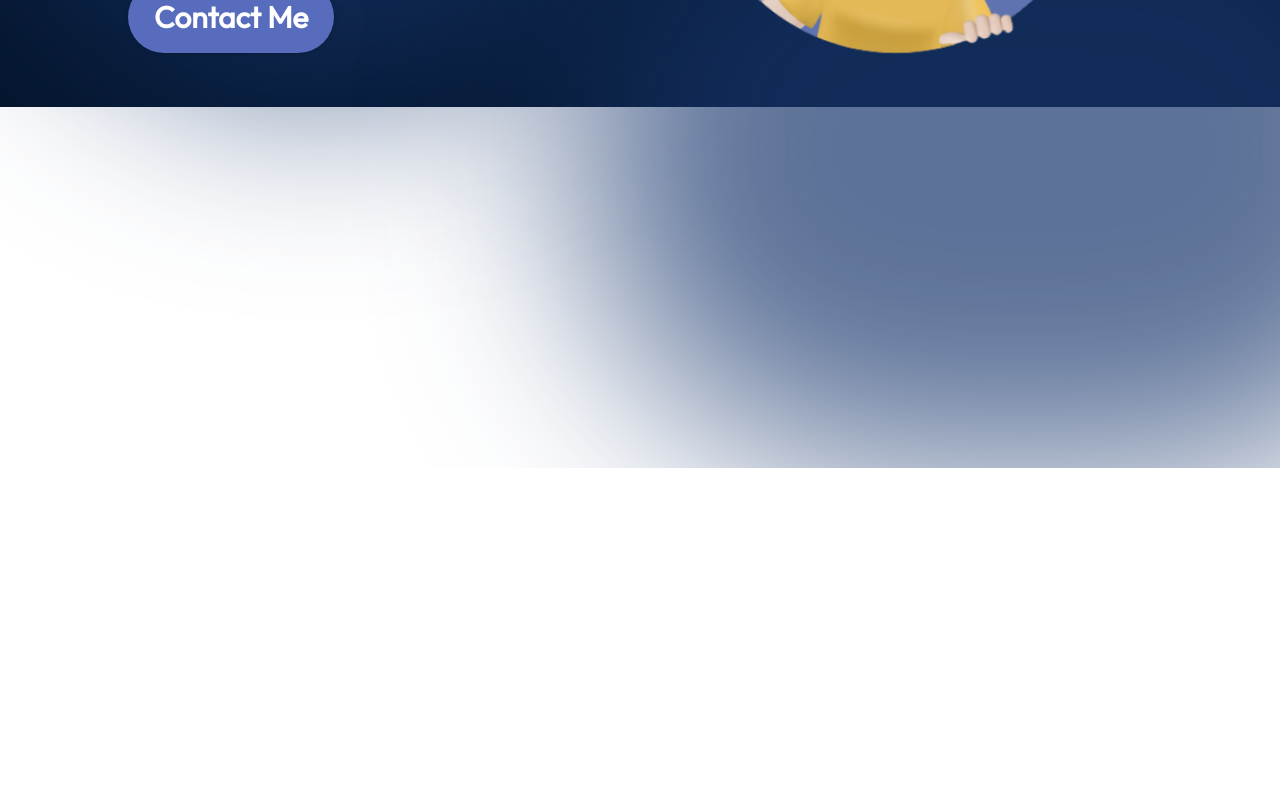
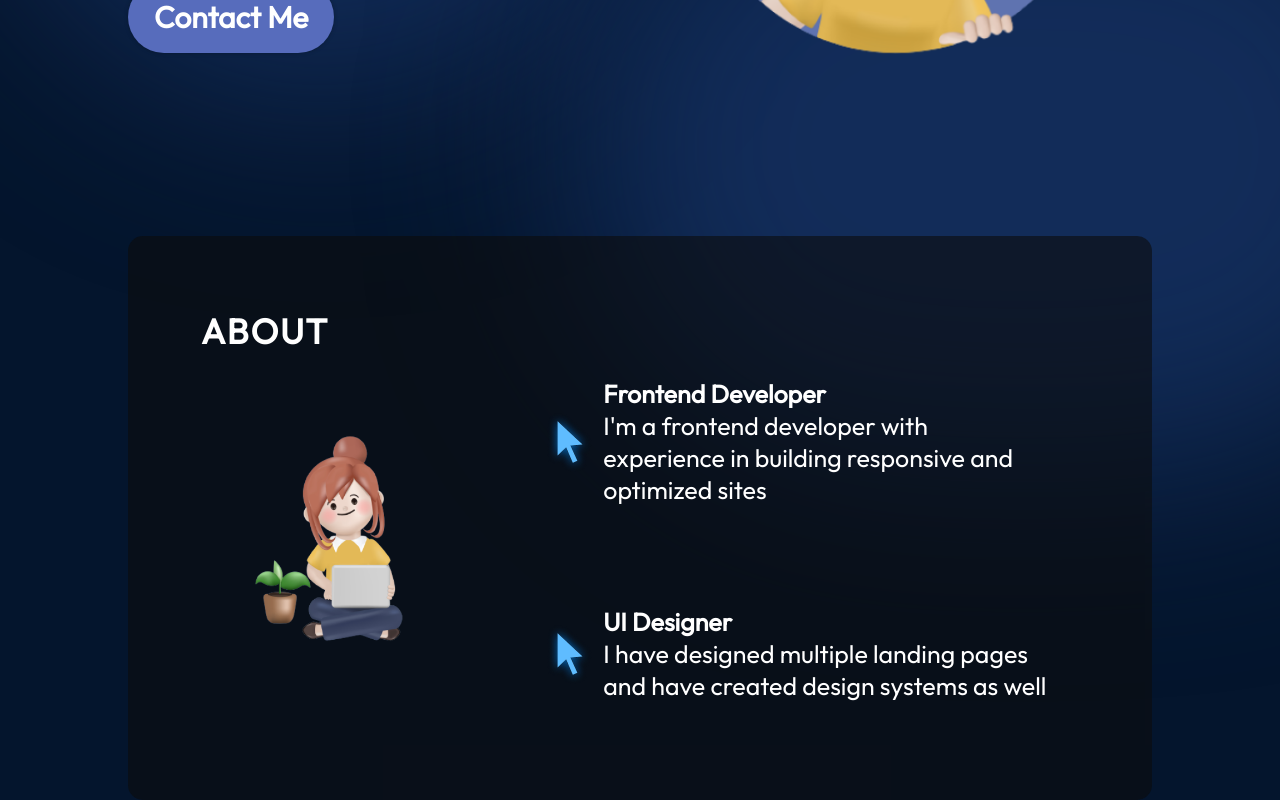
Before and after one commit to Satndr/Portfolio, a React (Vite) app in the folder Portfolio/: page / in a window 1280 px wide. Shown: the part 566-1366 px from the top of the page. Before the commit the page ends 1034 px from the top, so only its background shows below. Built offline with nearby package versions, Linux system fonts and the light colour scheme.

Commit message:
About section

```diff
--- a/Portfolio/src/App.jsx
+++ b/Portfolio/src/App.jsx
@@ -3,6 +3,7 @@
 import styles from "./App.module.css";
 import { Navbar } from './Components/Navbar/Navbar';
 import { Hero } from './Components/Hero/Hero';
+import { About } from './Components/About/About';
 
 function App() {
 
@@ -10,6 +11,7 @@
     <div className={styles.App}>
       <Navbar/>
       <Hero/>
+      <About/>
     </div>
   )
 }
--- /dev/null
+++ b/Portfolio/src/Components/About/About.jsx
@@ -0,0 +1,52 @@
+import React from 'react'
+import styles from "./About.module.css";
+import aboutImage from "../../assets/about/aboutImage.png";
+import cursorIcon from "../../assets/about/cursorIcon.png";
+import serverIcon from "../../assets/about/serverIcon.png";
+
+export const About = () => {
+    return (
+      <section className={styles.container} id="about">
+        <h2 className={styles.title}>About</h2>
+        <div className={styles.content}>
+          <img
+            src={aboutImage}
+            alt="Me sitting with a laptop"
+            className={styles.aboutImage}
+          />
+          <ul className={styles.aboutItems}>
+            <li className={styles.aboutItem}>
+              <img src={cursorIcon} alt="Cursor icon" />
+              <div className={styles.aboutItemText}>
+                <h3>Frontend Developer</h3>
+                <p>
+                  I'm a frontend developer with experience in building responsive
+                  and optimized sites
+                </p>
+              </div>
+            </li>
+            {/* <li className={styles.aboutItem}>
+              <img src={serverIcon} alt="Server icon" />
+              <div className={styles.aboutItemText}>
+                <h3>Backend Developer</h3>
+                <p>
+                  I have experience developing fast and optimised back-end systems
+                  and APIs
+                </p>
+              </div>
+            </li> */}
+            <li className={styles.aboutItem}>
+              <img src={cursorIcon} alt="UI icon" />
+              <div className={styles.aboutItemText}>
+                <h3>UI Designer</h3>
+                <p>
+                  I have designed multiple landing pages and have created design
+                  systems as well
+                </p>
+              </div>
+            </li>
+          </ul>
+        </div>
+      </section>
+    );
+  };
--- /dev/null
+++ b/Portfolio/src/Components/About/About.module.css
@@ -0,0 +1,92 @@
+@import "../../var.css";
+
+.container {
+  position: relative;
+  background-color: rgba(12, 12, 12, 0.6);
+  border-radius: 15px;
+  padding: 73px;
+  margin-top: 129px;
+  z-index: 1;
+  margin-left: 10%;
+  margin-right: 10%;
+}
+
+.title {
+  color: var(--color-text);
+  font-size: 35px;
+  font-weight: 700;
+  letter-spacing: 1.75px;
+  text-transform: uppercase;
+}
+
+.content {
+  display: flex;
+  flex-direction: row;
+  align-items: center;
+}
+
+.aboutImage {
+  width: 35%;
+}
+
+.aboutItems {
+  color: var(--color-text);
+  display: flex;
+  flex-direction: column;
+  gap: 50px;
+}
+
+.aboutItem {
+  display: flex;
+  flex-direction: row;
+  align-items: center;
+  border-radius: 20px;
+  list-style: none;
+  padding: 25px;
+  background-image: linear-gradient(
+    90deg,
+    rgba(165, 215, 232, 0.42) 0%,
+    rgba(255, 255, 255, 0) 100%
+  );
+  background-size: 0 100%;
+  background-repeat: no-repeat;
+  transition: 0.4s;
+}
+
+.aboutItem:hover {
+  background-size: 100% 100%;
+}
+
+.aboutItem h3 {
+  font-size: 25px;
+  font-weight: 600;
+}
+
+.aboutItem p {
+  font-size: 25px;
+}
+
+@media screen and (max-width: 830px) {
+  .container {
+    background-color: transparent;
+    padding-left: 0;
+    padding-right: 0;
+  }
+
+  .content {
+    flex-direction: column;
+  }
+
+  .aboutImage {
+    display: none;
+  }
+
+  .aboutItems {
+    margin-top: 29px;
+  }
+
+  .aboutItem {
+    padding-left: 0;
+    padding-right: 0;
+  }
+}
--- a/Portfolio/src/index.css
+++ b/Portfolio/src/index.css
@@ -4,3 +4,6 @@
   padding: 0;
   font-family: "outfit", Arial, Helvetica, sans-serif;
 }
+html{
+  scroll-behavior: smooth;
+}
```
